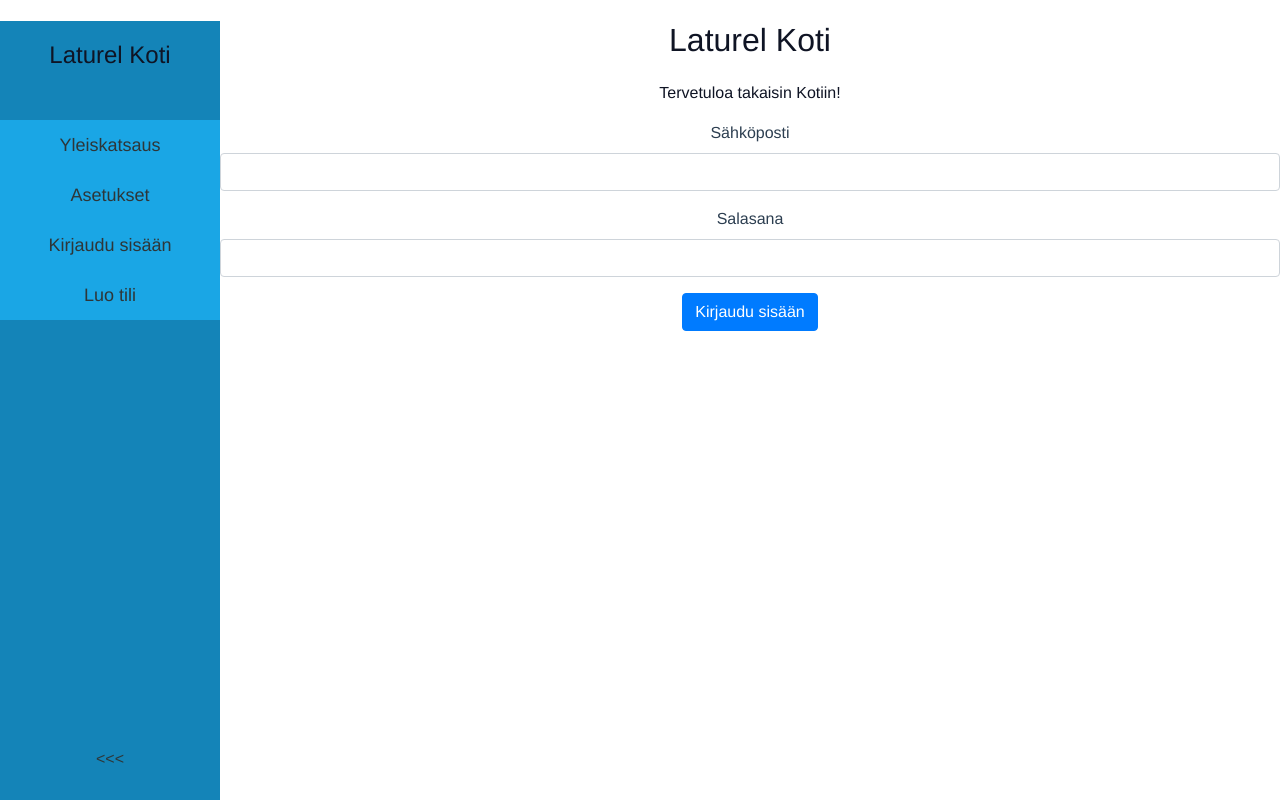
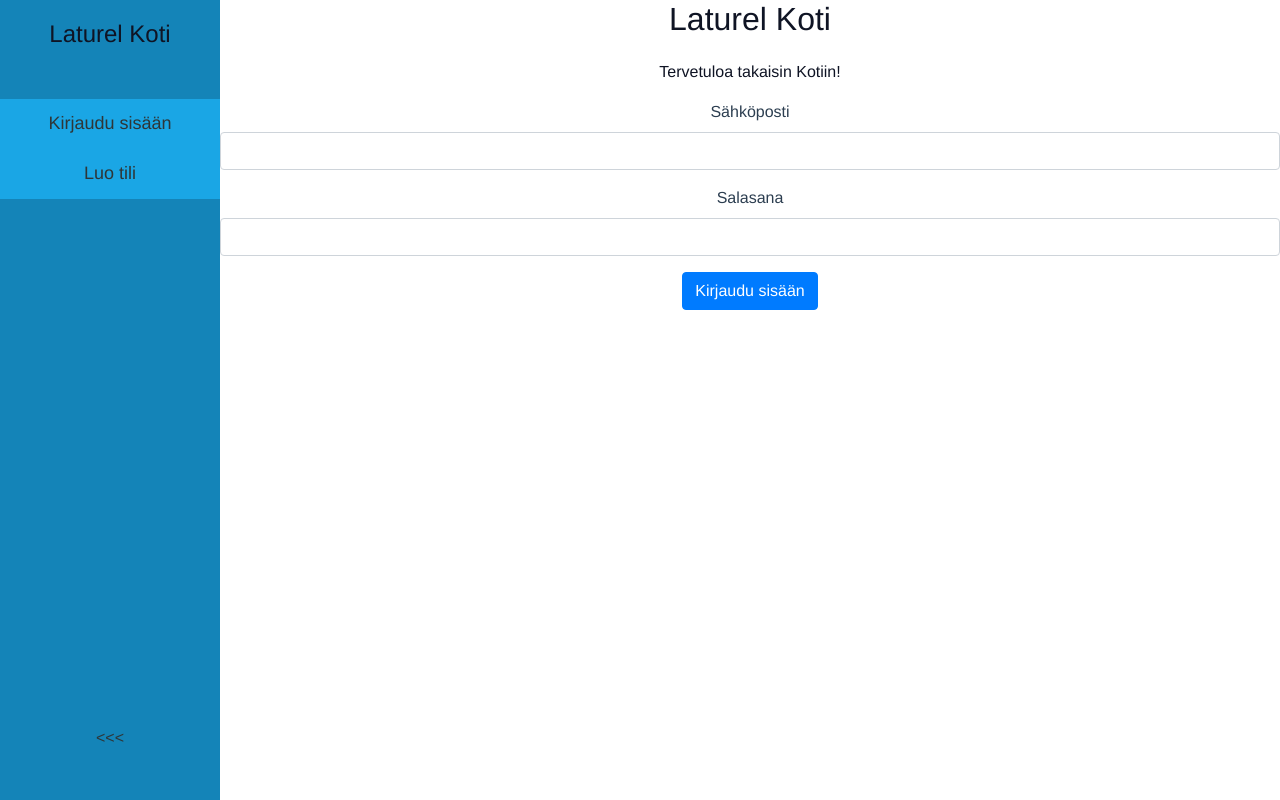
Before and after one commit to Zigelzi/laturel-home-spa, a Vue app: page /kirjaudu in a window 1280 px wide. Built offline with nearby package versions, Linux system fonts and the light colour scheme.

Commit message:
Add displaying logged in/out components

```diff
--- a/src/assets/scss/components/_components.scss
+++ b/src/assets/scss/components/_components.scss
@@ -75,3 +75,7 @@
     margin-bottom: 10px;
     border: 1px solid gray;
 }
+
+.content-title {
+    margin-top: 0;
+}
--- a/src/components/Nav.vue
+++ b/src/components/Nav.vue
@@ -2,19 +2,24 @@
   <nav class="l-nav-container" id="l-nav-container">
     <h1 class="l-nav__title">Laturel Koti</h1>
     <ul class="l-nav-menu ">
+      <div class="logged-in" v-if="auth">
         <li class="l-nav__nav-item">
           <router-link :to="{ name: 'home' }">Yleiskatsaus</router-link>
         </li>
         <li class="l-nav__nav-item">
           <router-link :to="{ name: 'settings' }">Asetukset</router-link>
         </li>
+      </div>
+      <div class="not-logged-in" v-if="!auth">
         <li class="l-nav__nav-item">
           <router-link :to="{ name: 'login' }">Kirjaudu sisään</router-link>
         </li>
         <li class="l-nav__nav-item">
           <router-link :to="{ name: 'createAccount' }">Luo tili</router-link>
         </li>
+      </div>
     </ul>
+    <div class="l-nav__nav-item"></div>
     <!-- eslint-disable-next-line -->
     <div class="l-nav__nav-close" @click="toggleNav"><<<</div>
   </nav>
@@ -27,6 +32,11 @@ export default {
       const navContainer = document.getElementById("l-nav-container");
       navContainer.classList.toggle("l-nav__nav--minimized");
     }
+  },
+  computed: {
+    auth() {
+      return this.$store.getters.isAuthenticated;
+    }
   }
 };
 </script>
--- a/src/components/auth/LoginForm.vue
+++ b/src/components/auth/LoginForm.vue
@@ -1,7 +1,7 @@
 <template>
   <div>
     <div>
-      <h1>Laturel Koti</h1>
+      <h1 class="content-title">Laturel Koti</h1>
       <p>Tervetuloa takaisin Kotiin!</p>
     </div>
     <form action="">
--- a/src/store/store.js
+++ b/src/store/store.js
@@ -24,7 +24,6 @@ export const store = new Vuex.Store({
     }
   },
   actions: {
-    //eslint-disable-next-line
     signup({ commit }, authData) {
       // Post the sign up data to backend
       const path = "/auth/signup";
@@ -53,7 +52,6 @@ export const store = new Vuex.Store({
           commit("updateBackendMessage", error.response.data);
         });
     },
-    //eslint-disable-next-line
     login({ commit }, authData) {
       const path = "/auth/login";
       const payload = {
@@ -81,5 +79,10 @@ export const store = new Vuex.Store({
           commit("updateBackendMessage", error.response.data);
         });
     }
+  },
+  getters: {
+    isAuthenticated(state) {
+      return state.userData.idToken !== null;
+    }
   }
 });
```
Lines whose indentation alone changed are shown as unchanged.
